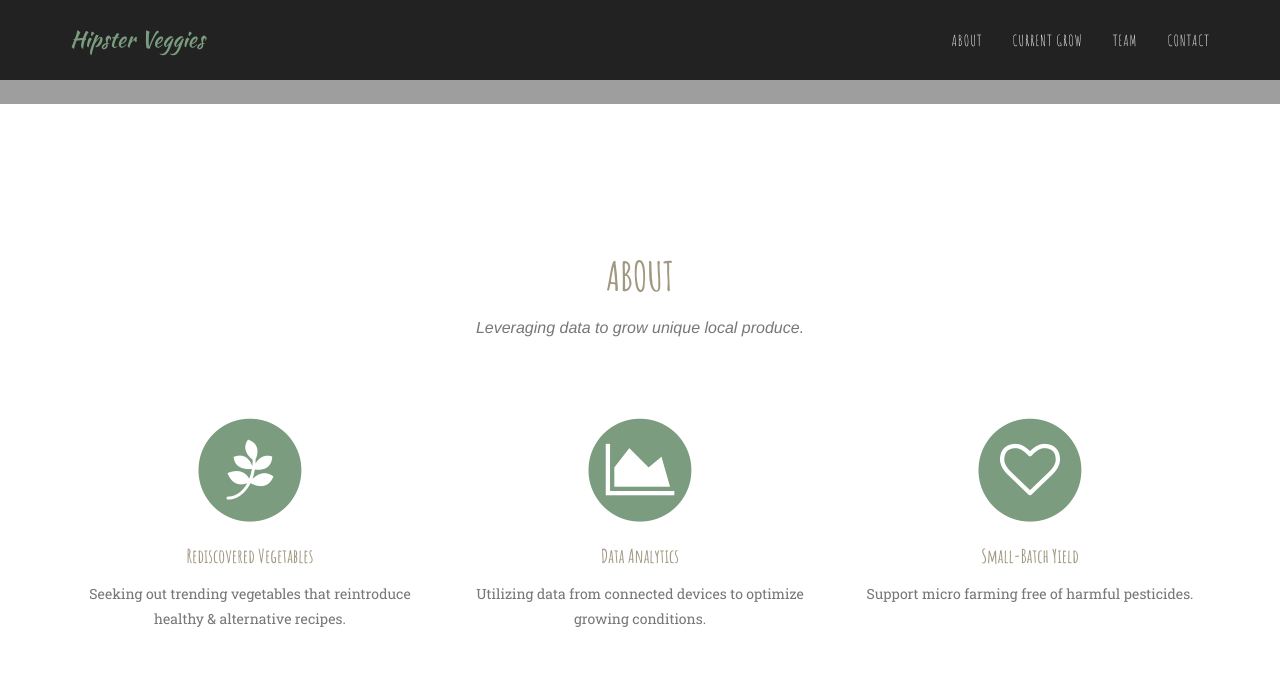
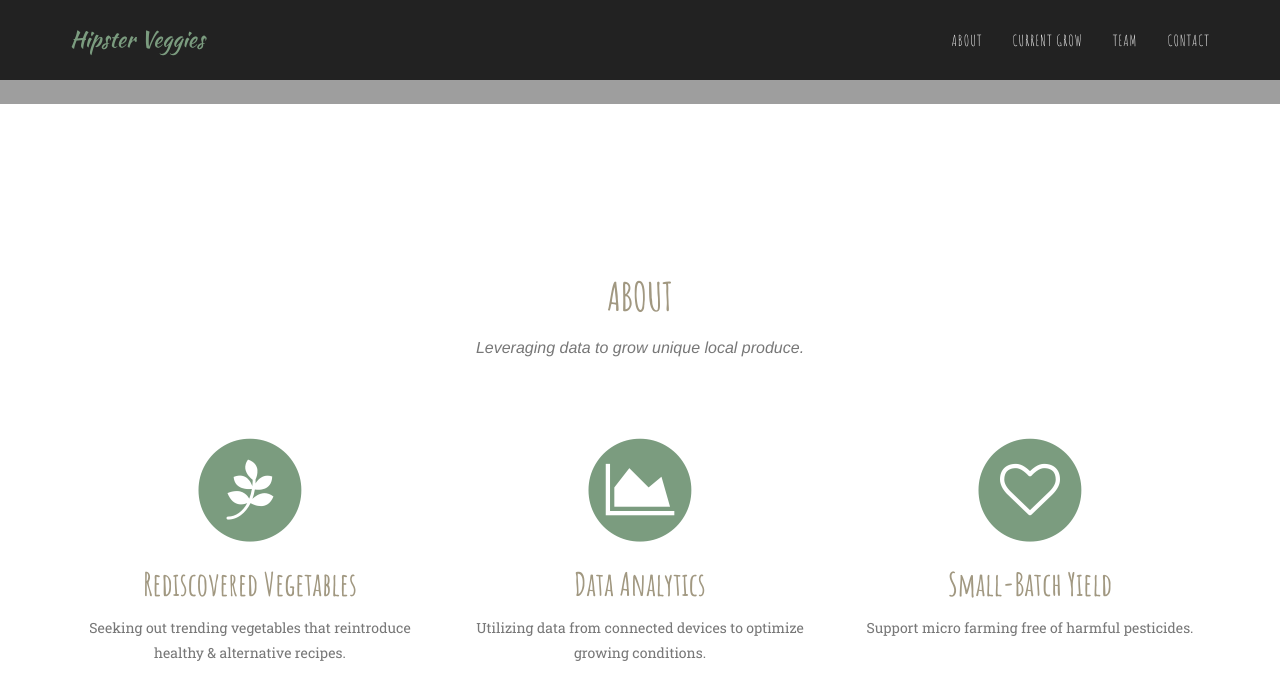
Before and after one commit to jasdumas/hipsterveggies, a Jekyll site: the page built from index.html, in a window 1280 px wide and 900 px high, scrolled down 654 px. Shown: the top 700 px of the window. Built offline with Jekyll 4.4.1, drawn with Linux system fonts in a browser that asks for light colours; some web fonts are replaced.

Commit message:
change header text size
and address state line add

```diff
--- a/_config.yml
+++ b/_config.yml
@@ -33,7 +33,7 @@ social:
 
 # Postal address (add as many lines as necessary)
 address:
-  - line:
+  - line: Connecticut
 
 # Build settings
 markdown: kramdown
--- a/_includes/portfolio_grid.html
+++ b/_includes/portfolio_grid.html
@@ -3,7 +3,7 @@
         <div class="container">
             <div class="row">
                 <div class="col-lg-12 text-center">
-                    <h2 class="section-heading">Current Grow</h2>
+                    <h1 class="section-heading">Current Grow</h1>
                     <h3 class="section-subheading text-muted">What we are planning for 2018.</h3>
                 </div>
             </div>
@@ -19,7 +19,7 @@
                         <img src="img/portfolio/{{ post.thumbnail }}" class="img-responsive img-centered" alt="">
                     </a>
                     <div class="portfolio-caption">
-                        <h4>{{ post.title }}</h4>
+                        <h3>{{ post.title }}</h3>
                         <p class="text-muted">{{ post.subtitle }}</p>
                     </div>
                 </div>
--- a/_includes/services.html
+++ b/_includes/services.html
@@ -3,7 +3,7 @@
         <div class="container">
             <div class="row">
                 <div class="col-lg-12 text-center">
-                    <h2 class="section-heading">About</h2>
+                    <h1 class="section-heading">About</h1>
                     <h3 class="section-subheading text-muted">Leveraging data to grow unique local produce.</h3>
                 </div>
             </div>
@@ -13,7 +13,7 @@
                         <i class="fa fa-circle fa-stack-2x text-primary"></i>
                         <i class="fa fa-pagelines fa-stack-1x fa-inverse"></i>
                     </span>
-                    <h4 class="service-heading">Rediscovered Vegetables</h4>
+                    <h2 class="service-heading">Rediscovered Vegetables</h2>
                     <p class="text-muted">Seeking out trending vegetables that reintroduce healthy & alternative recipes.</p>
                 </div>
                 <div class="col-md-4">
@@ -21,7 +21,7 @@
                         <i class="fa fa-circle fa-stack-2x text-primary"></i>
                         <i class="fa fa-area-chart fa-stack-1x fa-inverse"></i>
                     </span>
-                    <h4 class="service-heading">Data Analytics</h4>
+                    <h2 class="service-heading">Data Analytics</h2>
                     <p class="text-muted">Utilizing data from connected devices to optimize growing conditions.</p>
                 </div>
                 <div class="col-md-4">
@@ -29,7 +29,7 @@
                         <i class="fa fa-circle fa-stack-2x text-primary"></i>
                         <i class="fa fa-heart-o fa-stack-1x fa-inverse"></i>
                     </span>
-                    <h4 class="service-heading">Small-Batch Yield</h4>
+                    <h2 class="service-heading">Small-Batch Yield</h2>
                     <p class="text-muted">Support micro farming free of harmful pesticides.</p>
                 </div>
             </div>
```
